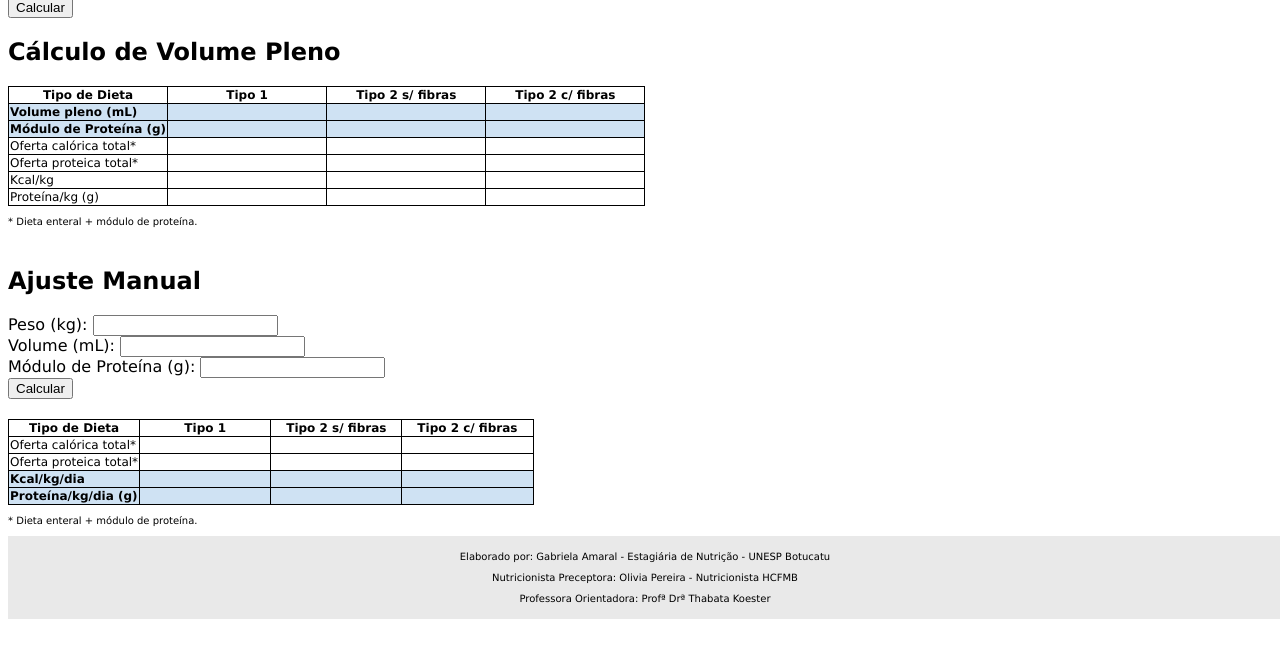
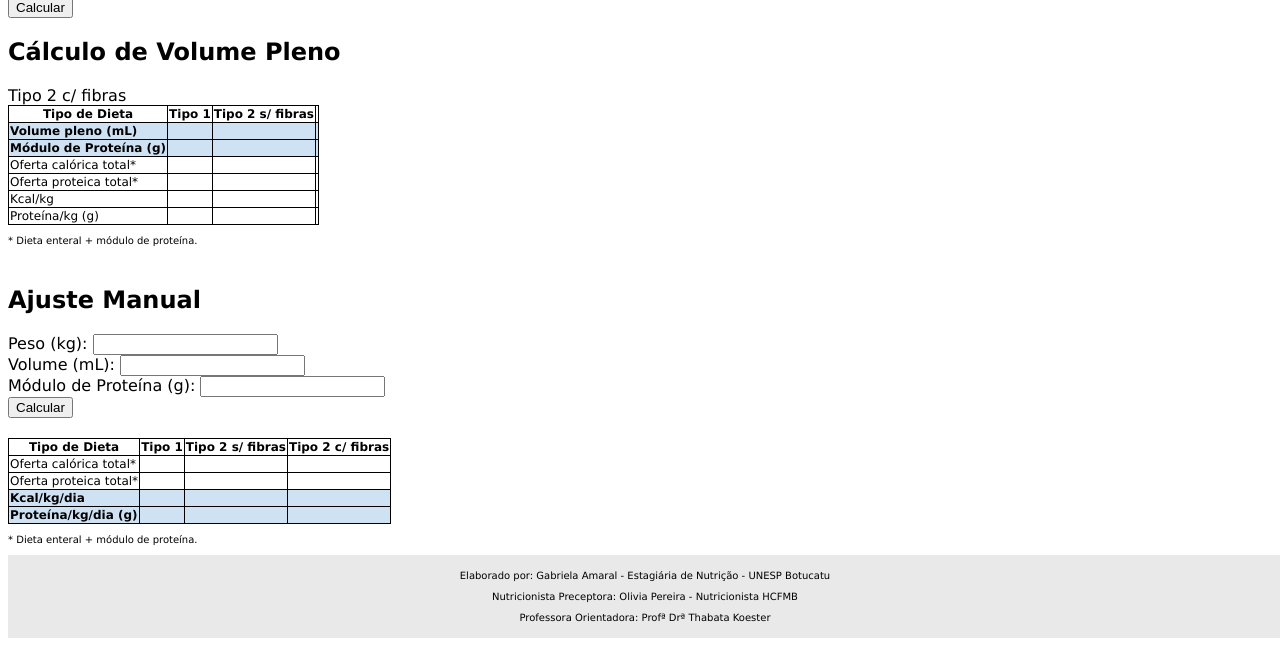
Before and after one commit to gabriela-conceicao/enteral, a plain HTML site: page index.html in a window 1280 px wide. Shown: the part 147-800 px from the top of the page. Drawn offline with Linux system fonts and the light colour scheme.

Commit message:
Update index.html

```diff
--- a/index.html
+++ b/index.html
@@ -199,10 +199,10 @@
     <h2>Cálculo de Volume Pleno</h2>
     <table>
         <tr>
-            <th style="width: 25%;">Tipo de Dieta</th>
-            <th style="width: 25%;">Tipo 1</th>
-            <th style="width: 25%;">Tipo 2 s/ fibras</th>
-            <th style="width: 25%;">Tipo 2 c/ fibras</th>
+            <th>Tipo de Dieta</th>
+            <th>Tipo 1</th>
+            <th>Tipo 2 s/ fibras</th>
+            <th">Tipo 2 c/ fibras</th>
         </tr>
         <tr class="linha-destaque">
             <td>Volume pleno (mL)</td>
@@ -261,10 +261,10 @@
 
     <table>
         <tr>
-            <th style="width: 25%;">Tipo de Dieta</th>
-            <th style="width: 25%;">Tipo 1</th>
-            <th style="width: 25%;">Tipo 2 s/ fibras</th>
-            <th style="width: 25%;">Tipo 2 c/ fibras</th>
+            <th>Tipo de Dieta</th>
+            <th>Tipo 1</th>
+            <th>Tipo 2 s/ fibras</th>
+            <th>Tipo 2 c/ fibras</th>
         </tr>
         <tr>
             <td>Oferta calórica total*</td>
```
